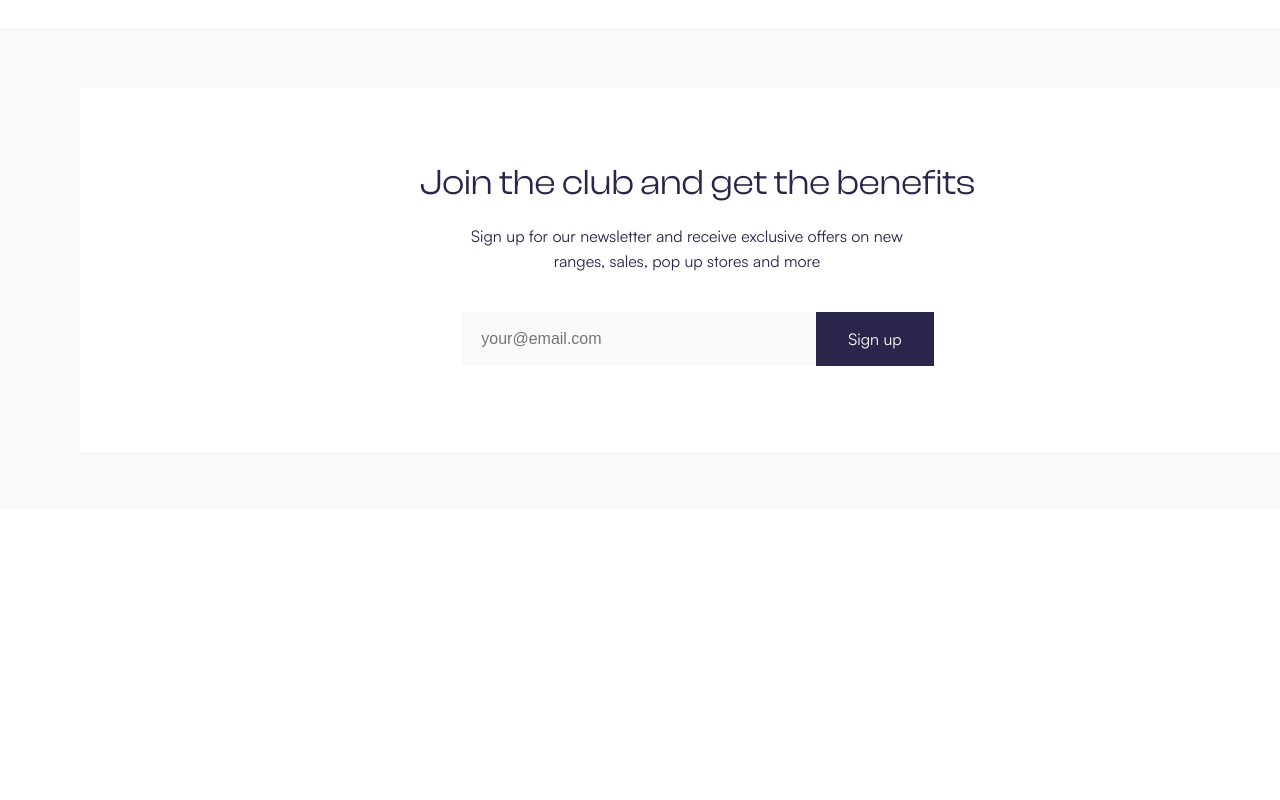
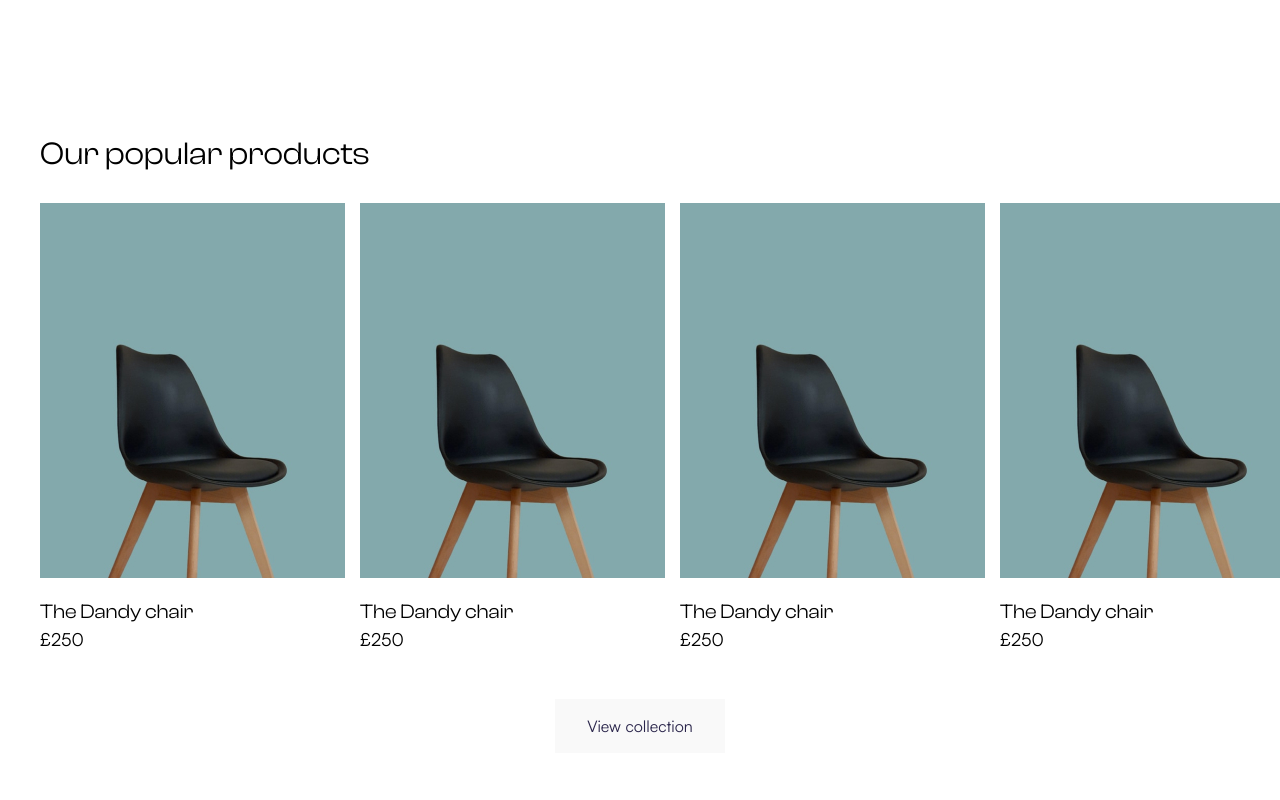
Before and after one commit to souhhhhh/Avion, a React (Vite) app: page / in a window 1280 px wide. Shown: the part 1800-2600 px from the top of the page. Before the commit the page ends 2309 px from the top, so only its background shows below. Built offline with nearby package versions, Linux system fonts and the light colour scheme.

Commit message:
add productList

```diff
--- a/src/entities/ProductCard/ui/ProductCard.tsx
+++ b/src/entities/ProductCard/ui/ProductCard.tsx
@@ -1,7 +1,7 @@
 import React from 'react';
 import styles from './ProductCard.module.scss';
 import classNames from 'classnames';
-interface ProductCardProps {
+export interface ProductCardProps {
   img: string;
   title: string;
   price: number;
--- a/src/pages/MainPage/ui/MainPage.tsx
+++ b/src/pages/MainPage/ui/MainPage.tsx
@@ -1,21 +1,47 @@
 import styles from './MainPage.module.scss';
 import classNames from 'classnames';
 import { Hero } from '../../../widgets/Hero';
-
-import { NewProducts } from '../../../widgets/NewProducts';
+import productImg from '../../../widgets/ProductList/assets/Parent.jpg';
 import { Brand } from '../../../widgets/Brand';
 import { Join } from '../../../widgets/Join';
+import { ProductList } from '../../../widgets/ProductList';
 
 interface MainPageProps {
   className?: string;
 }
-
+const testData = [
+  {
+    price: 250,
+    title: 'The Dandy chair',
+    id: 1,
+    img: productImg,
+  },
+  {
+    price: 250,
+    title: 'The Dandy chair',
+    id: 2,
+    img: productImg,
+  },
+  {
+    price: 250,
+    title: 'The Dandy chair',
+    id: 3,
+    img: productImg,
+  },
+  {
+    price: 250,
+    title: 'The Dandy chair',
+    id: 4,
+    img: productImg,
+  },
+];
 export const MainPage = ({ className }: MainPageProps) => {
   return (
     <div className={classNames(styles.MainPage)}>
       <Hero />
       <Brand />
-      <NewProducts />
+      <ProductList title="New ceramics" data={testData} />
+      <ProductList title="Our popular products" data={testData} />
       <Join />
     </div>
   );
--- a/src/widgets/NewProducts/index.ts
+++ /dev/null
@@ -1 +0,0 @@
-export { NewProducts } from './ui/NewProducts';
--- a/src/widgets/NewProducts/ui/NewProducts.tsx
+++ /dev/null
@@ -1,35 +0,0 @@
-import React from 'react';
-import styles from './NewProducts.module.scss';
-import classNames from 'classnames';
-import productImg from '../assets/Parent.jpg';
-import { ProductCard } from '../../../entities/ProductCard';
-import { Button, ButtonTheme } from '../../../shared/ui/Button/ui/Button';
-interface NewProductsProps {
-  className?: string;
-}
-export const NewProducts = ({ className }: NewProductsProps) => {
-  return (
-    <div className="container">
-      <div className={classNames(styles.NewProducts)}>
-        <div className={styles.title}>New ceramics</div>
-        <div className={styles.items}>
-          <div className={styles.block}>
-            <ProductCard price={250} title="The Dandy chair" img={productImg} />
-          </div>
-          <div className={styles.block}>
-            <ProductCard price={250} title="The Dandy chair" img={productImg} />
-          </div>
-          <div className={styles.block}>
-            <ProductCard price={250} title="The Dandy chair" img={productImg} />
-          </div>
-          <div className={styles.block}>
-            <ProductCard price={250} title="The Dandy chair" img={productImg} />
-          </div>
-        </div>
-        <div className={styles.button}>
-          <Button theme={ButtonTheme.WHITE}>View collection</Button>
-        </div>
-      </div>
-    </div>
-  );
-};
--- /dev/null
+++ b/src/widgets/ProductList/index.ts
@@ -0,0 +1 @@
+export { ProductList } from './ui/ProductList';
--- a/src/widgets/NewProducts/ui/NewProducts.module.scss
+++ b/src/widgets/ProductList/ui/ProductList.module.scss
@@ -1,4 +1,4 @@
-.NewProducts {
+.ProductList {
   .title {
     font-family: ClashDisplay;
     font-size: 32px;
--- /dev/null
+++ b/src/widgets/ProductList/ui/ProductList.tsx
@@ -0,0 +1,33 @@
+import React from 'react';
+import styles from './ProductList.module.scss';
+import classNames from 'classnames';
+import productImg from '../assets/Parent.jpg';
+import { ProductCard } from '../../../entities/ProductCard';
+import { Button, ButtonTheme } from '../../../shared/ui/Button/ui/Button';
+import { ProductCardProps } from '../../../entities/ProductCard/ui/ProductCard';
+
+interface ProductListProps {
+  className?: string;
+  title: string;
+  data: ProductCardProps[];
+}
+
+export const ProductList = ({ className, title, data }: ProductListProps) => {
+  return (
+    <div className="container">
+      <div className={classNames(styles.ProductList)}>
+        <div className={styles.title}>{title}</div>
+        <div className={styles.items}>
+          {data.map((items) => (
+            <div className={styles.block}>
+              <ProductCard {...items} />
+            </div>
+          ))}
+        </div>
+        <div className={styles.button}>
+          <Button theme={ButtonTheme.WHITE}>View collection</Button>
+        </div>
+      </div>
+    </div>
+  );
+};
```
Also changed, not shown: src/widgets/ProductList/assets/Parent.jpg (renamed from src/widgets/NewProducts/assets/Parent.jpg).
